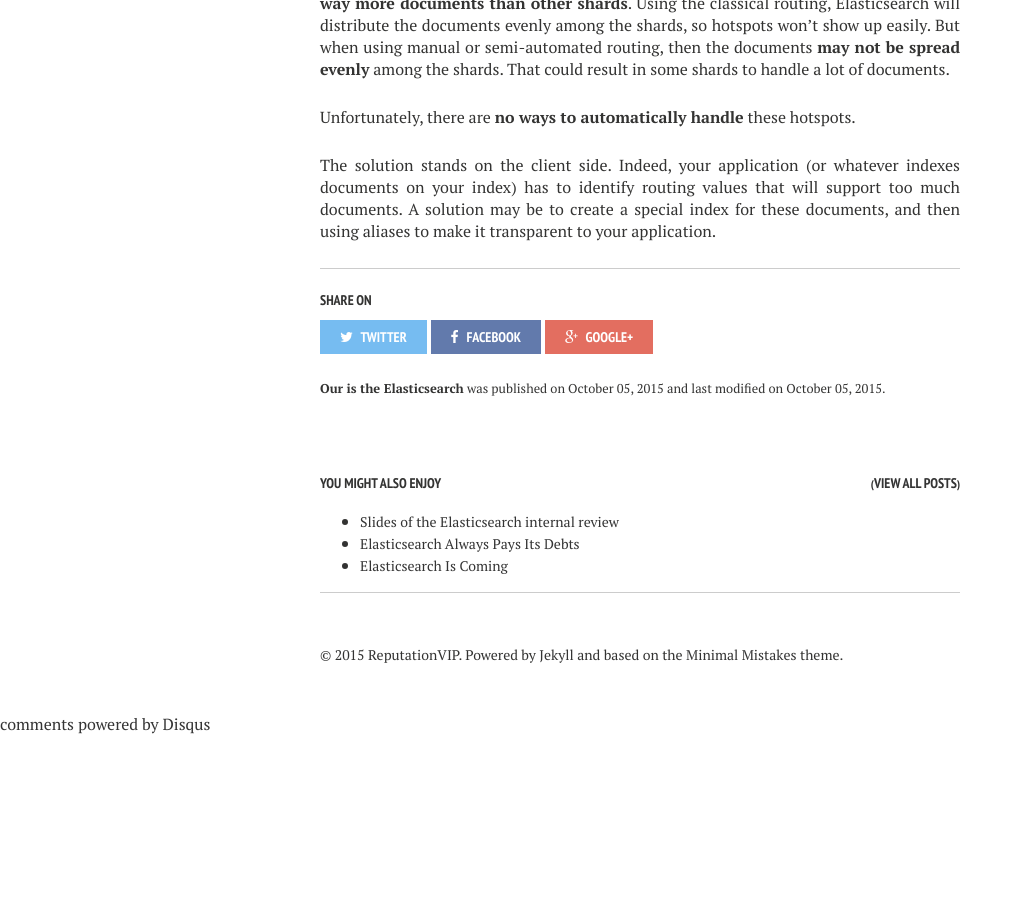
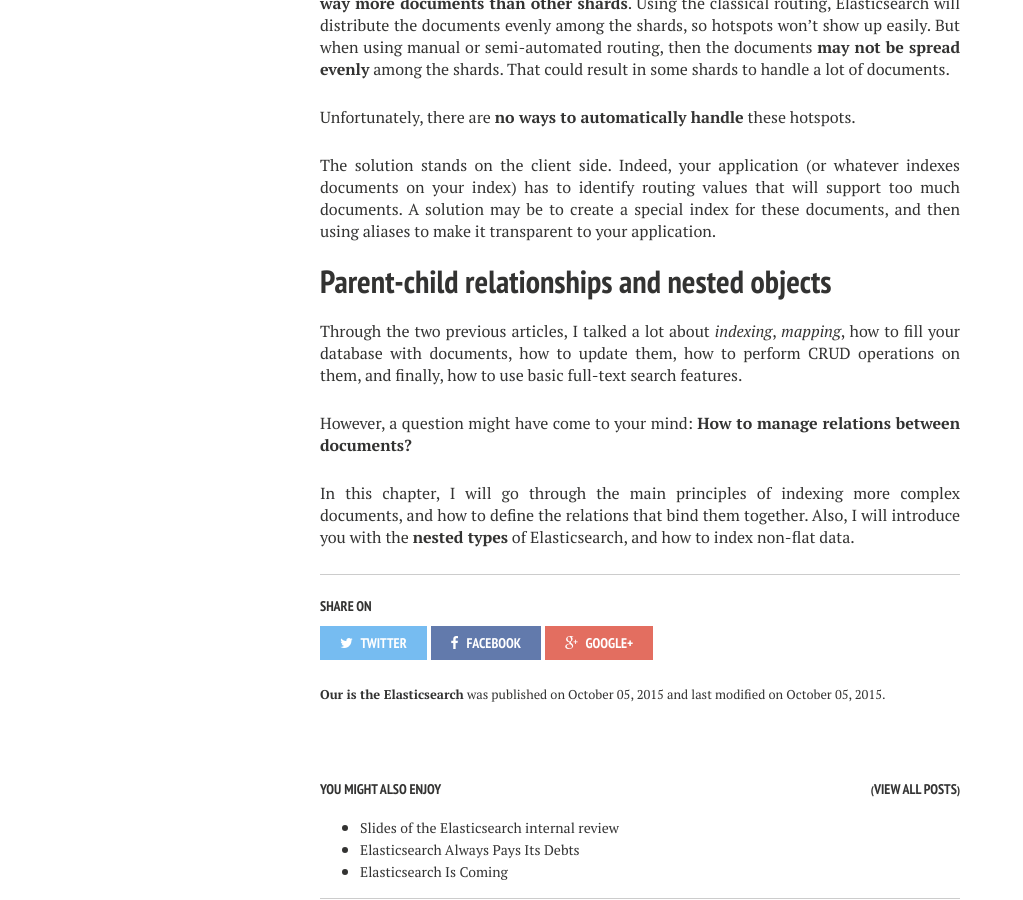
Before and after one commit to semji/reputationvip.github.io, a Jekyll site: the page built from _posts/2015-10-05-elasticsearch-our-is-elasticsearch.md, in a window 1280 px wide and 900 px high, scrolled down 4262 px. Shown: the whole window, without its empty margins (0-1023 px from the left). Built offline with Jekyll 4.4.1, drawn with Linux system fonts in a browser that asks for light colours; nearby versions of some CDN libraries; comment, search, counter and statistics services are not loaded; before the commit the page ends 4997 px from its top, so only the background shows below that; some of the changed text lies outside the part shown.

Commit message:
Write intro of parent-child relationship and nested types

```diff
--- a/_posts/2015-10-05-elasticsearch-our-is-elasticsearch.md
+++ b/_posts/2015-10-05-elasticsearch-our-is-elasticsearch.md
@@ -155,3 +155,13 @@
 The solution stands on the client side. Indeed, your application (or whatever indexes documents on your index) has to identify routing values
 that will support too much documents. A solution may be to create a special index for these documents, and then using aliases to make it transparent
 to your application.
+
+# Parent-child relationships and nested objects
+
+Through the two previous articles, I talked a lot about *indexing*, *mapping*, how to fill your database with documents, how to update them,
+how to perform CRUD operations on them, and finally, how to use basic full-text search features.
+
+However, a question might have come to your mind: **How to manage relations between documents?**
+
+In this chapter, I will go through the main principles of indexing more complex documents, and how to define the relations that bind them
+together. Also, I will introduce you with the **nested types** of Elasticsearch, and how to index non-flat data.
```
